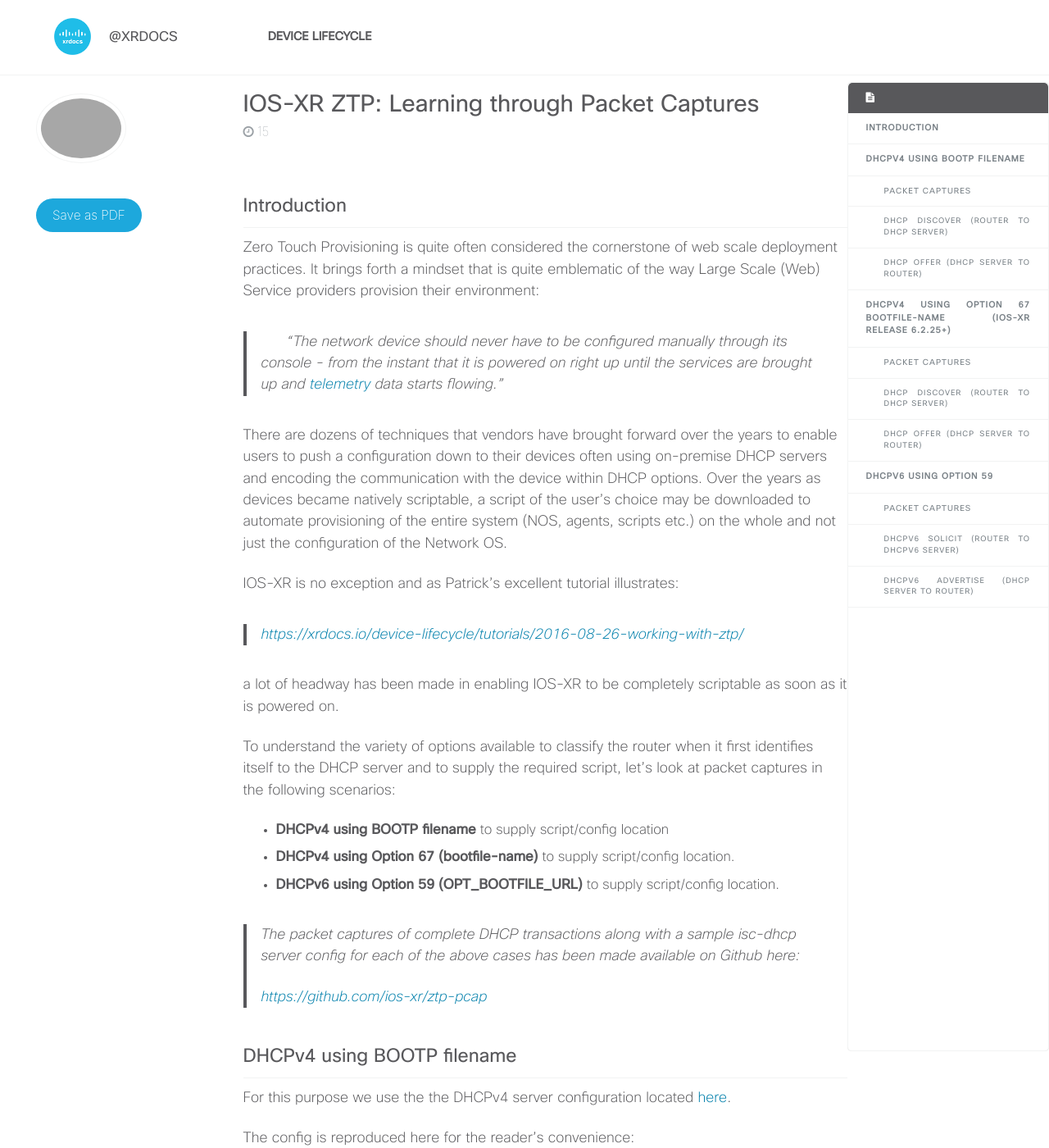
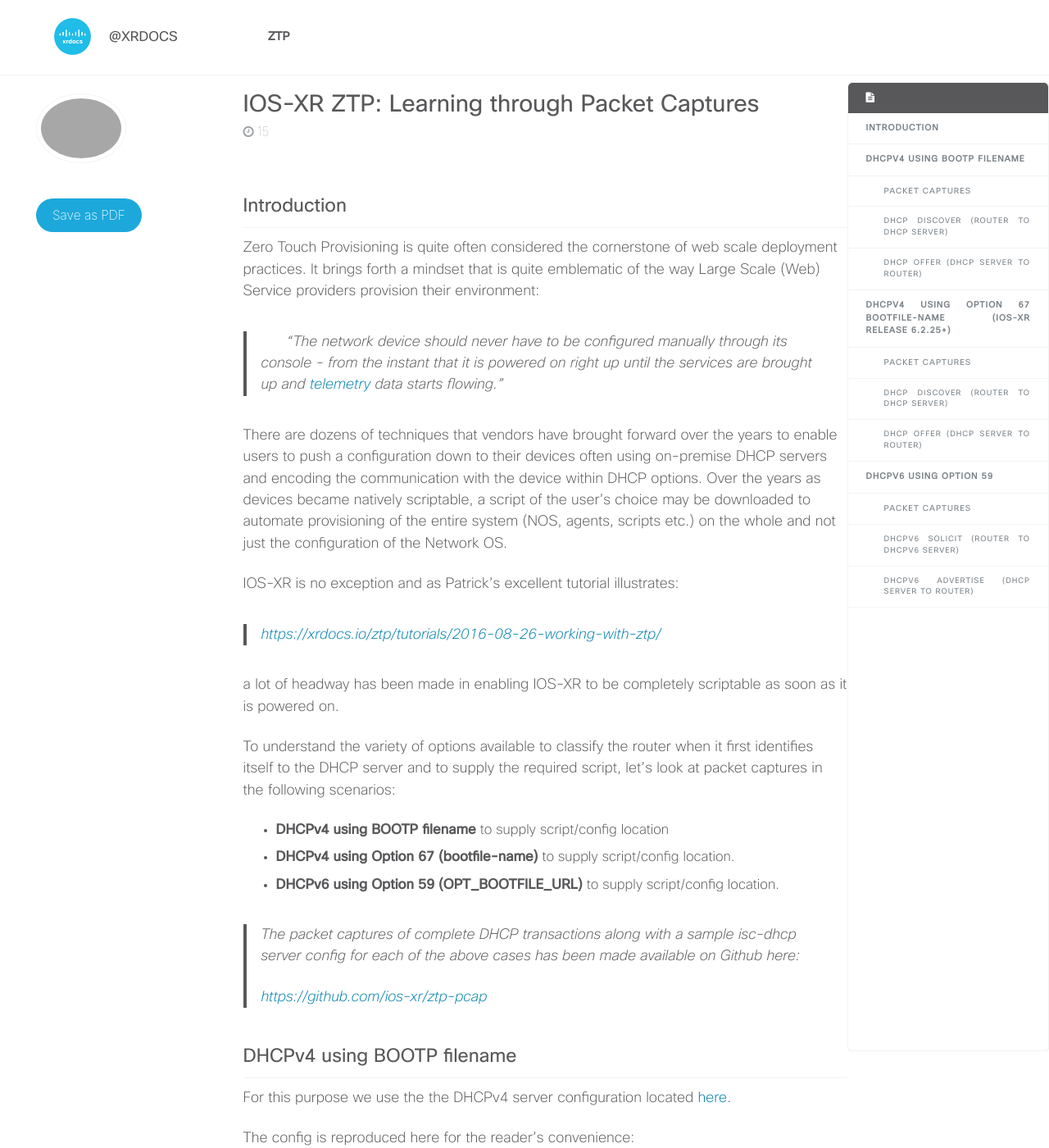
Before and after one commit to xrdocs/device-lifecycle, a Jekyll site: the page built from _blogs/2017-09-21-ios-xr-ztp-learning-through-packet-captures.md, in a window 1280 px wide and 1400 px high. Shown: the whole window at 82% size. Built offline with Jekyll 4.4.1, drawn with Linux system fonts in a browser that asks for light colours; comment, search, counter and statistics services are not loaded.

Commit message:
migrating to ZTP

```diff
--- a/_blogs/2017-09-21-ios-xr-ztp-learning-through-packet-captures.md
+++ b/_blogs/2017-09-21-ios-xr-ztp-learning-through-packet-captures.md
@@ -36,7 +36,7 @@ Zero Touch Provisioning is quite often considered the cornerstone of web scale d
 There are dozens of techniques that vendors have brought forward over the years to enable users to push a configuration down to their devices often using on-premise DHCP servers and encoding the communication with the device within DHCP options. Over the years as devices became natively scriptable, a script of the user's choice may be downloaded to automate provisioning of the entire system (NOS, agents, scripts etc.) on the whole and not just the configuration of the Network OS.
 
 IOS-XR is no exception and as Patrick's excellent tutorial illustrates:
-><https://xrdocs.io/device-lifecycle/tutorials/2016-08-26-working-with-ztp/>
+><https://xrdocs.io/ztp/tutorials/2016-08-26-working-with-ztp/>
 
 a lot of headway has been made in enabling IOS-XR to be completely scriptable as soon as it is powered on.
 
--- a/_config.yml
+++ b/_config.yml
@@ -7,14 +7,14 @@
 
 # Site Settings
 locale                   : "en-US"
-title                    : "IOS XR Device Lifecycle @xrdocs"
-title_short              : "Device Lifecycle"
+title                    : "IOS XR ZTP @xrdocs"
+title_short              : "ZTP"
 title_separator          : "|"
 name                     : &name "Cisco Systems Inc"
-description              : &description "Documentation, Blogs and Tutorials on the Device Lifecycle, such as RPM management, ZTP & iPXE"
+description              : &description "Documentation, Blogs and Tutorials on the ZTP, such as RPM management, ZTP & iPXE"
 url                      : "https://xrdocs.io" # the base hostname & protocol for your site e.g. "https://mmistakes.github.io"
-baseurl                  : "/device-lifecycle" # the subpath of your site, e.g. "/blog"
-gh_repo                  : "https://github.com/xrdocs/device-lifecycle"
+baseurl                  : "/ztp" # the subpath of your site, e.g. "/blog"
+gh_repo                  : "https://github.com/xrdocs/ztp"
 teaser                   : # filename of teaser fallback teaser image placed in /images/, .e.g. "500x300.png"
 # breadcrumbs            : false # true, false (default)
 words_per_minute         : 200
@@ -282,8 +282,8 @@ tags:
 
 
 prose:
-  siteurl: 'https://xrdocs.io/device-lifecycle/'
-  relativeLinks: 'https://xrdocs.io/device-lifecycle/links.jsonp'
+  siteurl: 'https://xrdocs.io/ztp/'
+  relativeLinks: 'https://xrdocs.io/ztp/links.jsonp'
   media: 'images'
   ignore:
     - index.md
--- a/_layouts/homepage.html
+++ b/_layouts/homepage.html
@@ -16,11 +16,11 @@
 <div class="page__hero--overlay" style="background-image: url('images/lp/unsplash-lp3.jpg');">
     <div class="wrapper" >
         <h1 style="margin-top: 0; color: #188DB1;">
-            Device Lifecycle
+            ZTP
         </h1>
 
         <p>
-            Documentation, Blogs and Tutorials on the Device Lifecycle,<br>
+            Documentation, Blogs and Tutorials on the ZTP,<br>
             such as RPM management, ZTP & iPXE<br>
             <a href="{{ base_url }}tutorials/" class="btn btn--large"><i class='fa fa-step-forward'></i> Get Started!</a>
             <a href="{{ base_url }}blogs/" class="btn btn--large"><i class='fa fa-step-forward'></i> Blogs</a>
```
Also changed, not shown: README.md (+2 -2 lines), _blogs/ZTP-Workflow-Part-1-Planning-ahead.md (+2 -2 lines), _config.dev.yml (+5 -5 lines).
